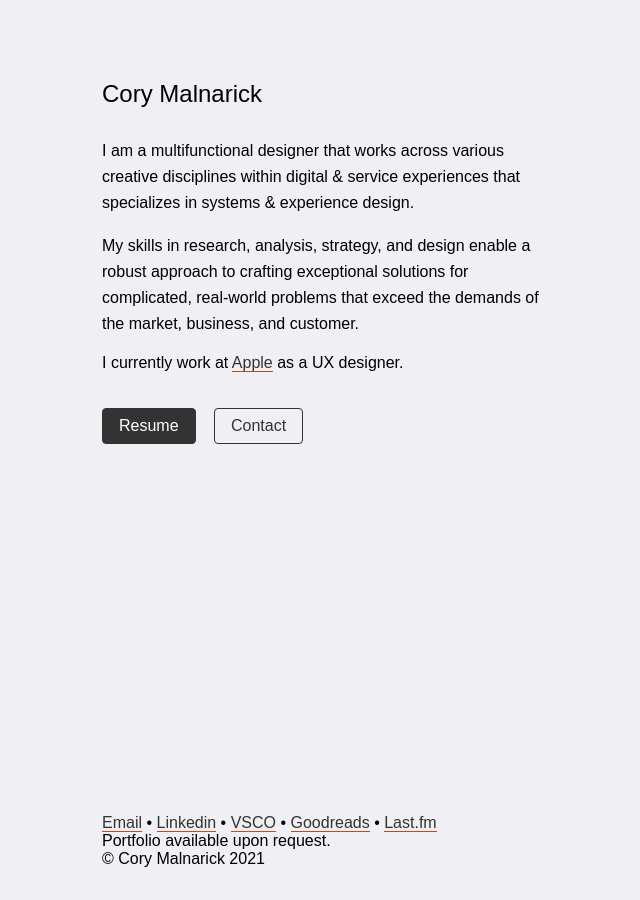
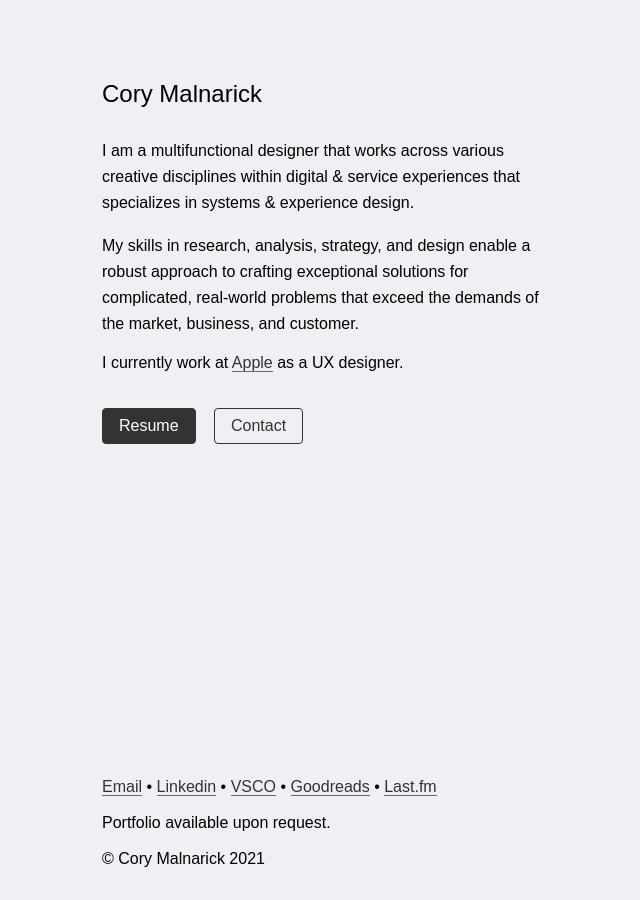
Before and after one commit to foundmonster/foundmonster.github.io, a Jekyll site: the page built from index.html, in a window 1280 px wide. Shown: the whole page, without its empty margins (314-954 px from the left). Built offline with Jekyll 4.4.1, drawn with Linux system fonts in a browser that asks for light colours; some web fonts are replaced.

Commit message:
fixing line breaks in footer

```diff
--- a/_includes/footer.html
+++ b/_includes/footer.html
@@ -3,9 +3,9 @@
 	<br>
 	{% for item in site.data.footerlinks %}
   	<a href="{{ item.link }}">{{ item.name }}</a>{% unless forloop.last %} <span>•</span>{% endunless %}
-	{% endfor %}
+	{% endfor %} <br>
 	<br>
-	Portfolio available upon request.
+	Portfolio available upon request.<br>
 	<br>
 	&copy; Cory Malnarick 2021
 </footer>
```
